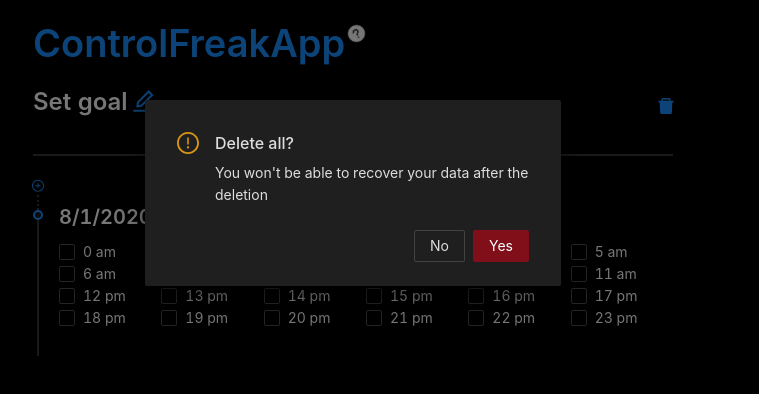
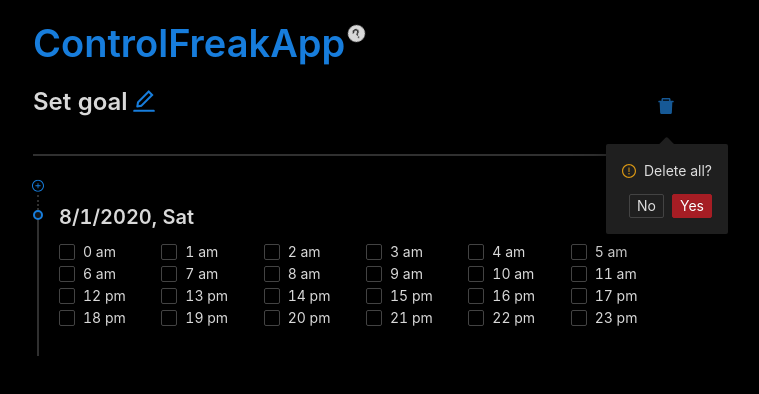
Before and after one commit to tsvetta/controlfreakapp, a React (Vite) app: page / in a window 1280 px wide. Both pictures are taken after a click on the button 953 px from the left and 105 px from the top of the page. Shown: the top 394 px of the page, without its empty margins (287-1046 px from the left). Built offline with nearby package versions, Linux system fonts and the light colour scheme.

Commit message:
Replace confirmation modal with Popconfirm

```diff
--- a/src/index.tsx
+++ b/src/index.tsx
@@ -13,7 +13,7 @@ import {
   Timeline,
   Tooltip,
   Button,
-  Modal,
+  Popconfirm,
 } from 'antd';
 import {
   ExclamationCircleOutlined,
@@ -26,7 +26,6 @@ import { useCalendarForm } from './use-calendar-form';
 
 const { Title } = Typography;
 const { Content } = Layout;
-const { confirm } = Modal;
 
 const texts = {
   explain: 'Habit tracker for obsessive maniacs',
@@ -107,22 +106,6 @@ const App = () => {
     saveFormDataToLs(allFields);
   };
 
-  const confirmDeletion = () => {
-    confirm({
-      title: 'Delete all?',
-      icon: <ExclamationCircleOutlined />,
-      content: "You won't be able to recover your data after the deletion",
-      okText: 'Yes',
-      cancelText: 'No',
-      okButtonProps: {
-        danger: true,
-      },
-      onOk() {
-        resetData();
-      },
-    });
-  };
-
   return (
     <div className="app">
       <Layout>
@@ -158,12 +141,22 @@ const App = () => {
                 </Col>
                 <Col span={1} offset={1}>
                   <Tooltip title={texts.delete}>
-                    <Button
-                      size="large"
-                      type="link"
-                      icon={<DeleteFilled />}
-                      onClick={confirmDeletion}
-                    />
+                    <Popconfirm
+                      title="Delete all?"
+                      onConfirm={resetData}
+                      okText="Yes"
+                      cancelText="No"
+                      icon={<ExclamationCircleOutlined />}
+                      okButtonProps={{
+                        danger: true,
+                      }}
+                    >
+                      <Button
+                        size="large"
+                        type="link"
+                        icon={<DeleteFilled />}
+                      />
+                    </Popconfirm>
                   </Tooltip>
                 </Col>
               </Row>
```
